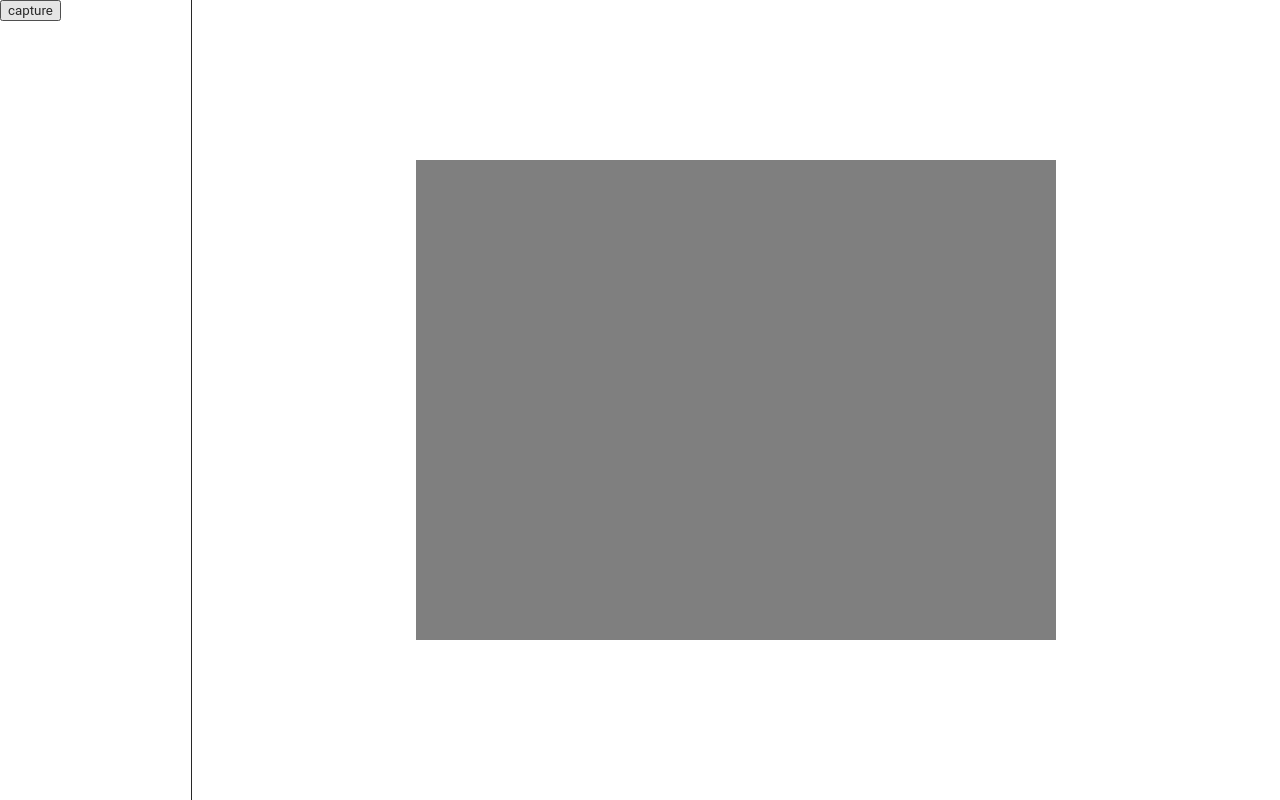
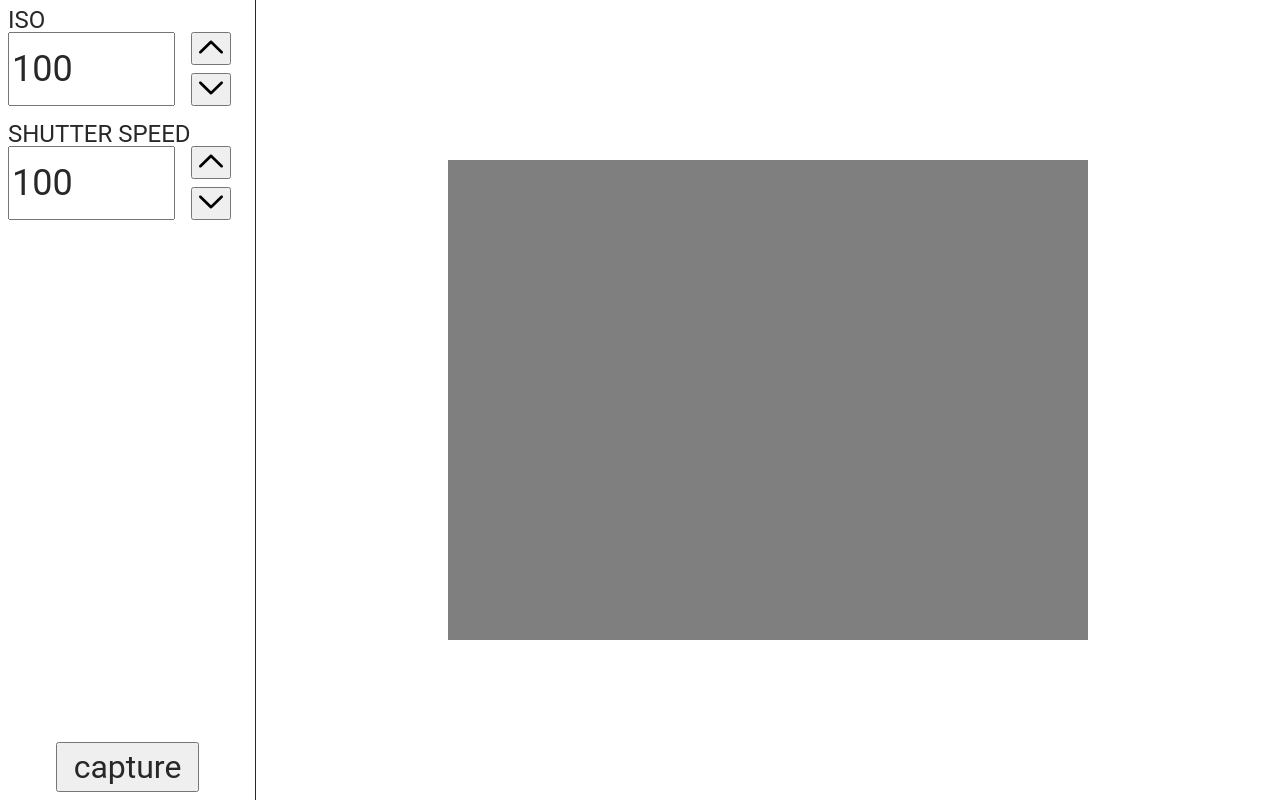
Before and after one commit to jdc-cunningham/modular-pi-cam, a plain HTML site: page web-interface/index.html in a window 1280 px wide. Drawn offline with Linux system fonts and the light colour scheme.

Commit message:
basic interface

```diff
--- a/web-interface/index.html
+++ b/web-interface/index.html
@@ -11,7 +11,39 @@
   <!-- this file is used for local development, it is rebuilt in the mjpeg_server.py file -->
   <div class="web-stream-ui">
     <div class="web-stream-ui__controls">
-      <button type="button">capture</button>
+      <div class="web-stream-ui__control-set">
+        <div class="web-stream-ui__control-group">
+          <p>ISO</p>
+          <div class="web-stream-ui__control-input-wrapper">
+            <input type="number" min="100" step="100" class="web-stream-ui__control-value" value="100"/>
+            <div class="web-stream-ui__control-inputs">
+              <button type="button">
+                <img src="./uxwing-line-angle-up-icon.svg"/>
+              </button>
+              <button type="button">
+                <img src="./uxwing-line-angle-down-icon.svg"/>
+              </button>
+            </div>
+          </div>
+        </div>
+        <div class="web-stream-ui__control-group">
+          <p>SHUTTER SPEED</p>
+          <div class="web-stream-ui__control-input-wrapper">
+            <input type="number" min="100" step="100" class="web-stream-ui__control-value" value="100"/>
+            <div class="web-stream-ui__control-inputs">
+              <button type="button">
+                <img src="./uxwing-line-angle-up-icon.svg"/>
+              </button>
+              <button type="button">
+                <img src="./uxwing-line-angle-down-icon.svg"/>
+              </button>
+            </div>
+          </div>
+        </div>
+      </div>
+      <div class="web-stream-ui__shutter">
+        <button type="button">capture</button>
+      </div>
     </div>
     <div class="web-stream-ui__video">
       <img src="./camera-output.jpg" width="640" height="480"/>
--- a/web-interface/styles.css
+++ b/web-interface/styles.css
@@ -15,15 +15,93 @@ body * {
 }
 
 .web-stream-ui__controls {
-  width: 15%;
+  display: flex;
+  align-items: center;
+  justify-content: space-between;
+  flex-direction: column;
+  width: 20%;
   height: 100%;
   border-right: 1px solid #282828;
+  padding: 0.5rem;
+}
+
+.web-stream-ui__control-set {
+  display: flex;
+  align-items: center;
+  justify-content: center;
+  flex-direction: column;
+  width: 100%;
+}
+
+.web-stream-ui__control-group {
+  display: flex;
+  align-items: flex-start;
+  justify-content: flex-start;
+  flex-direction: column;
+  width: 100%;
+}
+
+.web-stream-ui__control-input-wrapper {
+  display: flex;
+  align-items: flex-start;
+  justify-content: flex-start;
+  flex-wrap: wrap;
+}
+
+.web-stream-ui__control-group:not(:first-of-type) {
+  margin-top: 1rem;
+}
+
+.web-stream-ui__control-group p {
+  font-size: 1.5rem;
+  width: 100%;
+}
+
+.web-stream-ui__control-inputs {
+  display: flex;
+  align-items: center;
+  justify-content: center;
+  flex-direction: column;
+  width: 30%;
+}
+
+.web-stream-ui__control-inputs button img {
+  width: 1.5rem;
+  height: 1.5rem;
+}
+
+.web-stream-ui__control-inputs button:last-of-type {
+  margin-top: 0.5rem;
+}
+
+.web-stream-ui__control-value {
+  width: 70%;
+  height: 100%;
+  font-size: 2.25rem;
+}
+
+/* Chrome, Safari, Edge, Opera */
+.web-stream-ui__control-value::-webkit-outer-spin-button,
+.web-stream-ui__control-value::-webkit-inner-spin-button {
+  -webkit-appearance: none;
+  margin: 0;
+}
+
+/* Firefox */
+.web-stream-ui__control-value[type=number] {
+  -moz-appearance: textfield;
+}
+
+.web-stream-ui__shutter button {
+  font-size: 2rem;
+  padding: 0.25rem 1rem;
+  cursor: pointer;
 }
 
 .web-stream-ui__video {
   display: flex;
   align-items: center;
   justify-content: center;
-  width: 85%;
+  width: 80%;
   height: 100%;
 }
```
Also changed, not shown: web-interface/uxwing-line-angle-down-icon.svg (added), web-interface/uxwing-line-angle-up-icon.svg (added), 1 other file.
